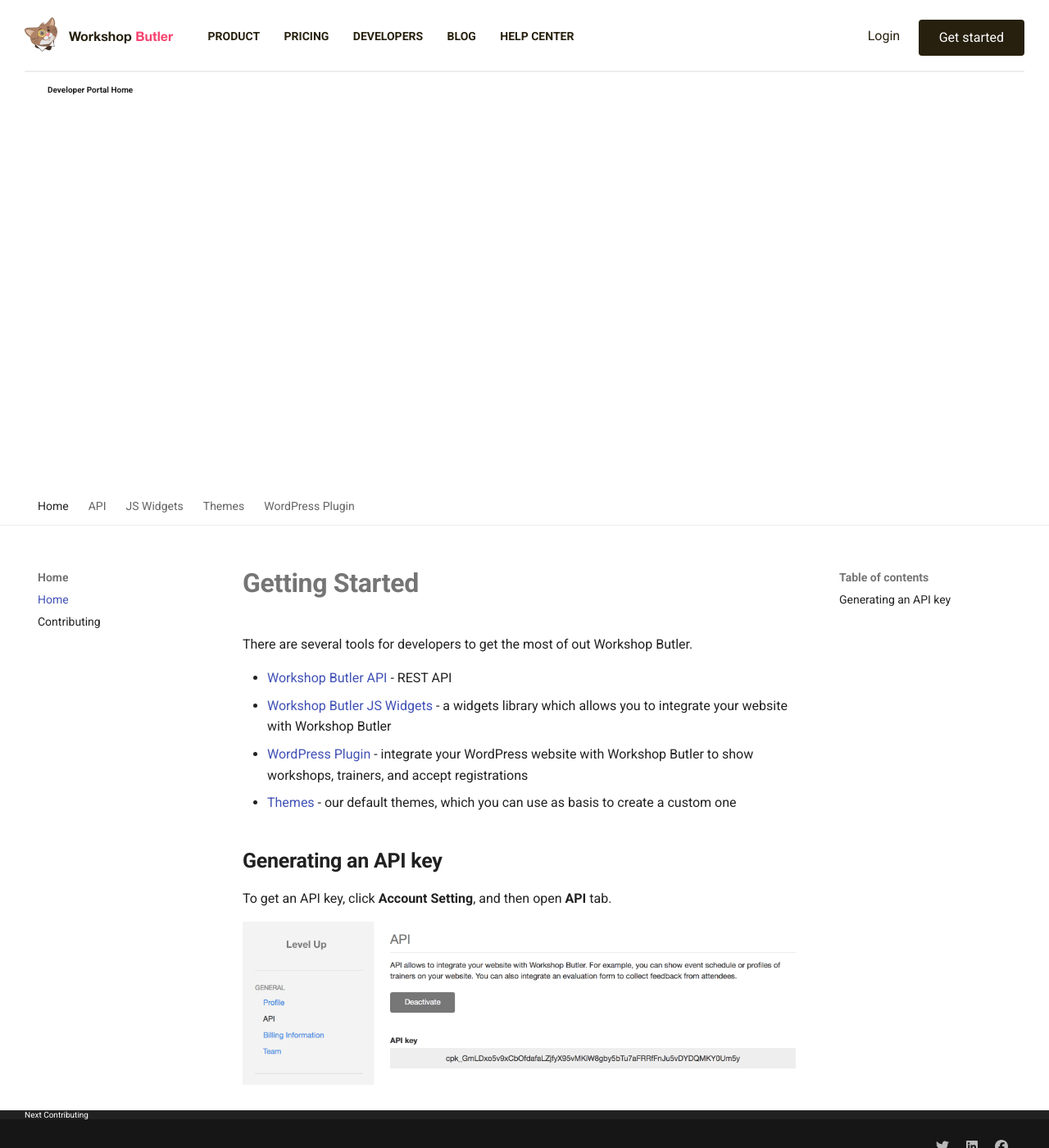
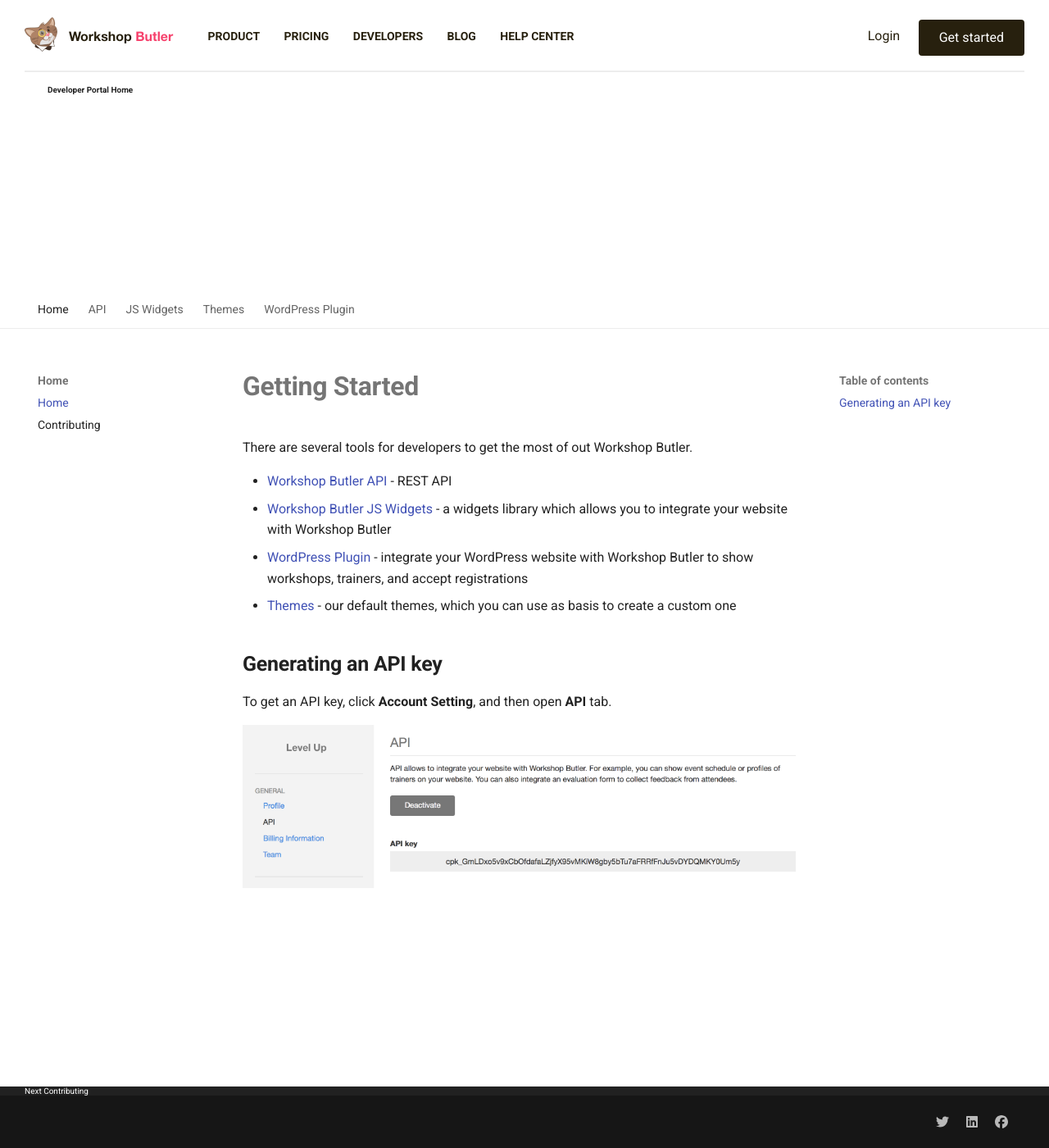
Before and after one commit to workshopbutler/developer-portal, an MkDocs documentation site: the page built from docs/index.md, in a window 1280 px wide and 1400 px high. Shown: the whole window at 82% size. Built offline with MkDocs 1.6.1 and Material for MkDocs 9.7.7, drawn with Linux system fonts in a browser that asks for light colours; old or Windows-style settings are respelled for this version of MkDocs.

Commit message:
Fixes styles on a production website

```diff
--- a/docs/css/extra.css
+++ b/docs/css/extra.css
@@ -94,7 +94,7 @@ a {
 }
 
 .md-header {
-  height: 14.8rem;
+  height: 8.8rem;
 }
 
 .md-header-nav {
@@ -103,7 +103,7 @@ a {
 }
 
 .md-container {
-  padding-top: 14.8rem;
+  padding-top: 8.8rem;
 }
 
 .md-header-nav__title {
@@ -112,7 +112,7 @@ a {
 }
 
 .md-sidebar[data-md-state=lock] {
-  top: 14.8rem;
+  top: 8.8rem;
 }
 
 
```
